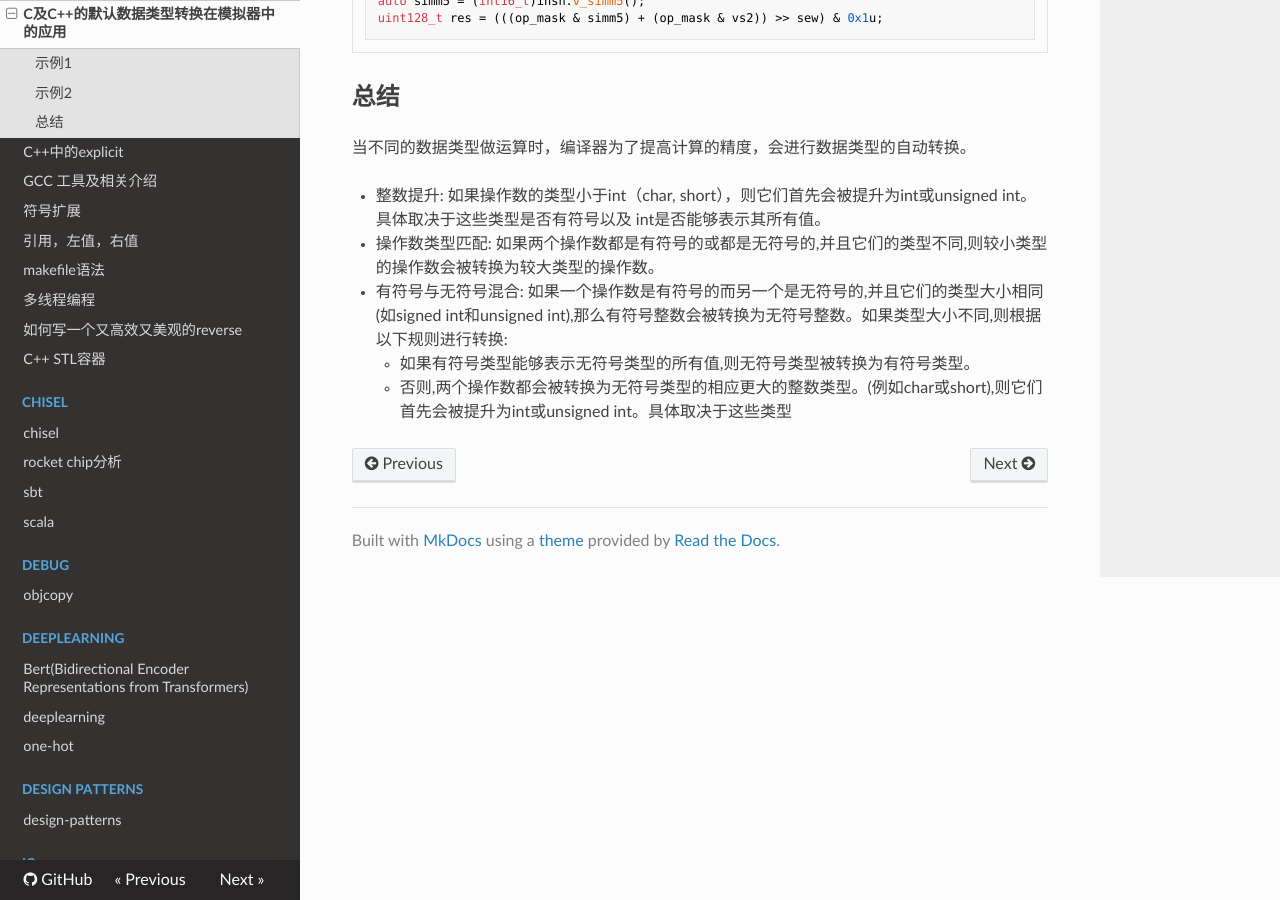
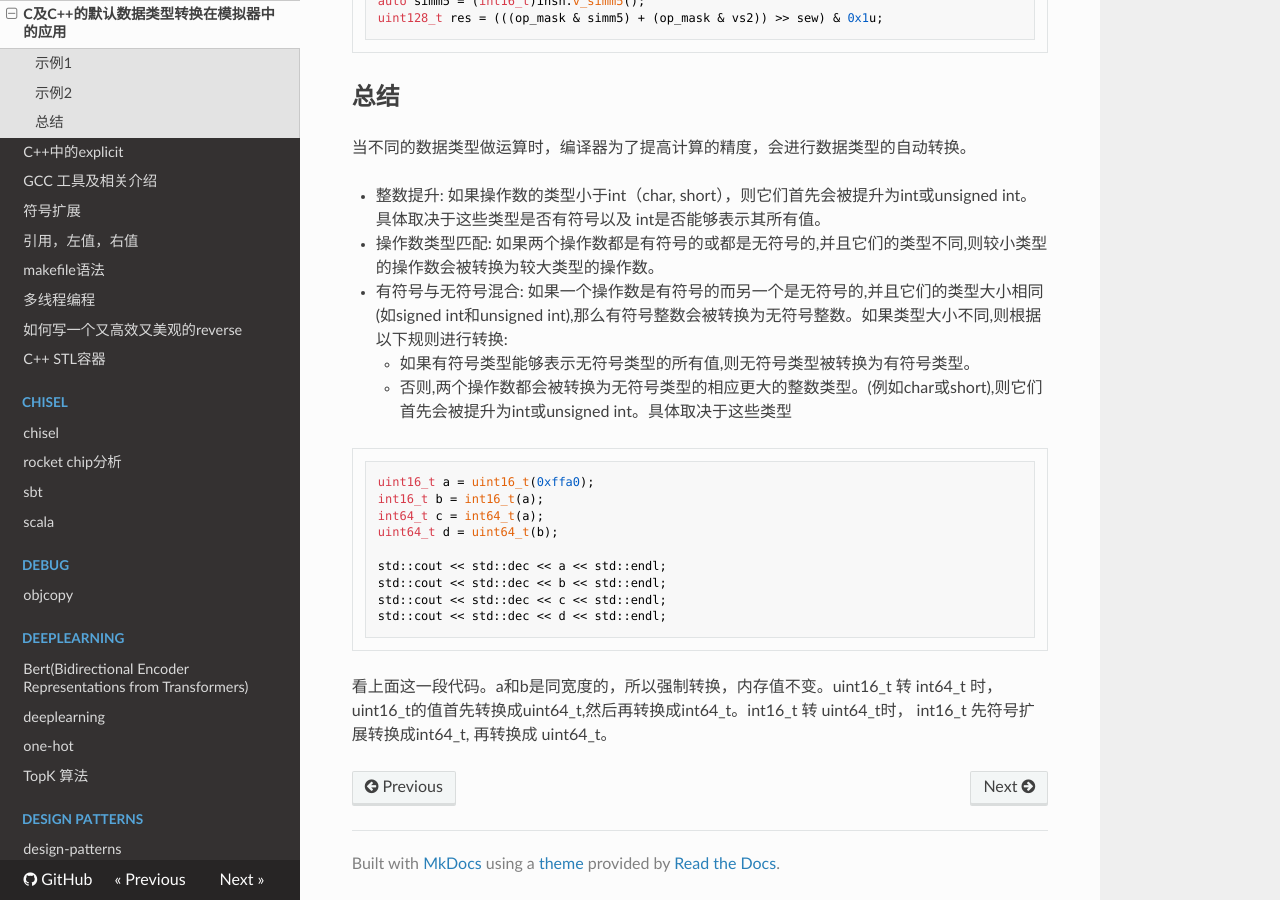
Before and after one commit to chsgcxy/messy_notes, an MkDocs documentation site: the page built from docs/c/default_cast.md, in a window 1280 px wide and 900 px high, scrolled down 752 px. Built offline with MkDocs 1.6.1, drawn with Linux system fonts in a browser that asks for light colours; nearby versions of some CDN libraries.

Commit message:
add cast and topk

````diff
--- a/docs/c/default_cast.md
+++ b/docs/c/default_cast.md
@@ -36,3 +36,17 @@ uint128_t res = (((op_mask & simm5) + (op_mask & vs2)) >> sew) & 0x1u;
 - 有符号与无符号混合: 如果一个操作数是有符号的而另一个是无符号的,并且它们的类型大小相同(如signed int和unsigned int),那么有符号整数会被转换为无符号整数。如果类型大小不同,则根据以下规则进行转换:
     - 如果有符号类型能够表示无符号类型的所有值,则无符号类型被转换为有符号类型。
     - 否则,两个操作数都会被转换为无符号类型的相应更大的整数类型。(例如char或short),则它们首先会被提升为int或unsigned int。具体取决于这些类型
+
+```c++
+uint16_t a = uint16_t(0xffa0);
+int16_t b = int16_t(a);
+int64_t c = int64_t(a);
+uint64_t d = uint64_t(b);
+
+std::cout << std::dec << a << std::endl;
+std::cout << std::dec << b << std::endl;
+std::cout << std::dec << c << std::endl;
+std::cout << std::dec << d << std::endl;
+```
+
+看上面这一段代码。a和b是同宽度的，所以强制转换，内存值不变。uint16_t 转 int64_t 时，uint16_t的值首先转换成uint64_t,然后再转换成int64_t。int16_t 转 uint64_t时， int16_t 先符号扩展转换成int64_t, 再转换成 uint64_t。
````
Also changed, not shown: docs/deeplearning/topk.md (added, +93 -0 lines).
